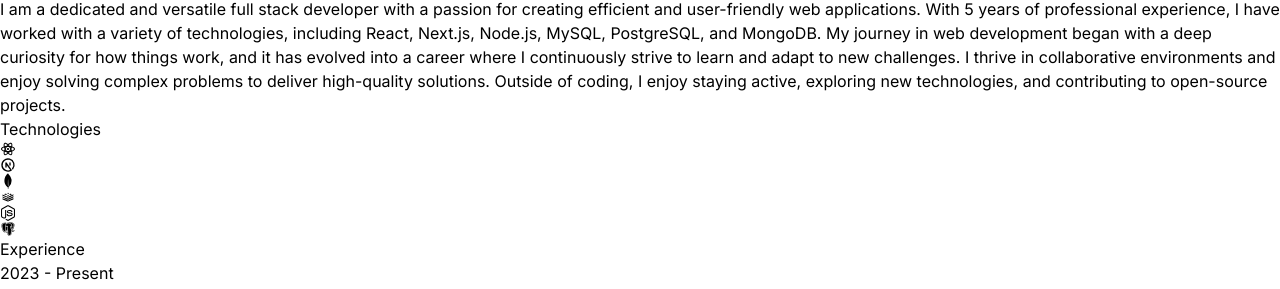
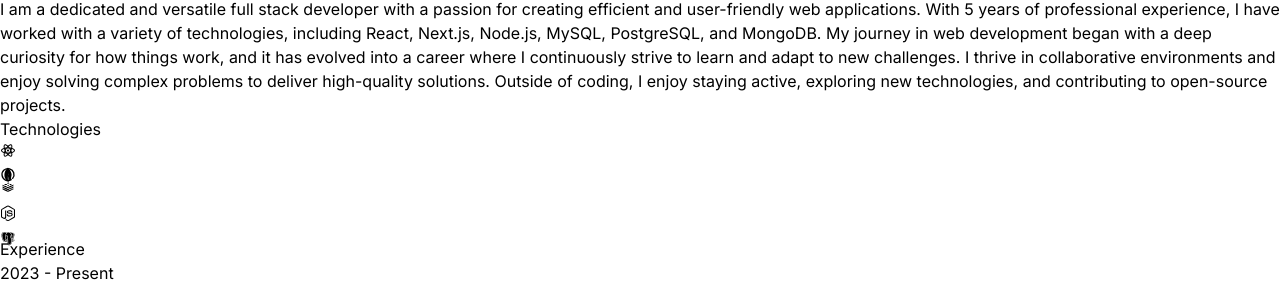
Before and after one commit to muyeen-khan/portfolio-with-react-tailwind, a React (Vite) app: page / in a window 1280 px wide. Shown: the part 1297-1586 px from the top of the page. Built offline with nearby package versions, Linux system fonts and the light colour scheme.

Commit message:
animation added

```diff
--- a/package.json
+++ b/package.json
@@ -10,6 +10,7 @@
     "preview": "vite preview"
   },
   "dependencies": {
+    "framer-motion": "^11.17.0",
     "react": "^18.3.1",
     "react-dom": "^18.3.1",
     "react-icons": "^5.3.0"
--- a/src/components/About.jsx
+++ b/src/components/About.jsx
@@ -1,3 +1,4 @@
+import { motion } from "framer-motion";
 import aboutImg from "../assets/about.jpg";
 import { ABOUT_TEXT } from "../constants/index.js";
 
@@ -8,16 +9,26 @@
         About <span className="text-neutral-500">Me</span>
       </h2>
       <div className="flex flex-wrap">
-        <div className="w-full lg:w-1/2 lg:p-8">
+        <motion.div
+          whileInView={{ x: 0, opacity: 1 }}
+          initial={{ opacity: 0, x: -100 }}
+          transition={{ duration: 1, delay: 0.5 }}
+          className="w-full lg:w-1/2 lg:p-8"
+        >
           <div className="flex justify-center items-center">
             <img className="rounded-2xl" src={aboutImg} alt="about" />
           </div>
-        </div>
-        <div className="w-full lg:w-1/2">
+        </motion.div>
+        <motion.div
+          whileInView={{ x: 0, opacity: 1 }}
+          initial={{ opacity: 0, x: 100 }}
+          transition={{ duration: 1, delay: 0.5 }}
+          className="w-full lg:w-1/2"
+        >
           <div className="flex justify-center lg:justify-start">
             <p className="my-2 max-w-xl py-6">{ABOUT_TEXT}</p>
           </div>
-        </div>
+        </motion.div>
       </div>
     </div>
   );
--- a/src/components/Contact.jsx
+++ b/src/components/Contact.jsx
@@ -1,12 +1,34 @@
+import { motion } from "framer-motion";
 import { CONTACT } from "../constants/index.js";
 
 export default function Contact() {
   return (
     <div className="border-b border-neutral-900 pb-20">
-      <h2 className="text-4xl my-20 text-center">Get In Touch</h2>
+      <motion.h2
+        whileInView={{ y: 0, opacity: 1 }}
+        initial={{ opacity: 0, y: -100 }}
+        transition={{ duration: 0.5 }}
+        className="text-4xl my-20 text-center"
+      >
+        Get In Touch
+      </motion.h2>
       <div className="text-center tracking-tighter">
-        <p className="my-4">{CONTACT.address}</p>
-        <p className="my-4">{CONTACT.phoneNo}</p>
+        <motion.p
+          whileInView={{ x: 0, opacity: 1 }}
+          initial={{ opacity: 0, x: -100 }}
+          transition={{ duration: 1 }}
+          className="my-4"
+        >
+          {CONTACT.address}
+        </motion.p>
+        <motion.p
+          whileInView={{ x: 0, opacity: 1 }}
+          initial={{ opacity: 0, x: 100 }}
+          transition={{ duration: 1 }}
+          className="my-4"
+        >
+          {CONTACT.phoneNo}
+        </motion.p>
         <a className="border-b" href={`mailto:${CONTACT.email}`}>
           {CONTACT.email}
         </a>
--- a/src/components/Experience.jsx
+++ b/src/components/Experience.jsx
@@ -1,16 +1,34 @@
+import { motion } from "framer-motion";
 import { EXPERIENCES } from "../constants/index.js";
 
 function Experience() {
   return (
     <div className="border-b border-neutral-900 pb-4">
-      <h2 className="text-4xl my-20 text-center">Experience</h2>
+      <motion.h2
+        whileInView={{ y: 0, opacity: 1 }}
+        initial={{ opacity: 0, y: -100 }}
+        transition={{ duration: 0.5 }}
+        className="text-4xl my-20 text-center"
+      >
+        Experience
+      </motion.h2>
       <div>
         {EXPERIENCES.map((experience, index) => (
           <div key={index} className="mb-8 flex flex-wrap lg:justify-center">
-            <div className="w-full lg:w-1/4">
+            <motion.div
+              whileInView={{ x: 0, opacity: 1 }}
+              initial={{ opacity: 0, x: -100 }}
+              transition={{ duration: 1 }}
+              className="w-full lg:w-1/4"
+            >
               <p className="mb-2 text-sm text-neutral-400">{experience.year}</p>
-            </div>
-            <div className="w-full lg:w-3/4 max-w-xl">
+            </motion.div>
+            <motion.div
+              whileInView={{ x: 0, opacity: 1 }}
+              initial={{ opacity: 0, x: 100 }}
+              transition={{ duration: 1 }}
+              className="w-full lg:w-3/4 max-w-xl"
+            >
               <h6 className="mb-2 font-semibold">
                 {experience.role} -{" "}
                 <span className="text-sm text-purple-100">
@@ -26,7 +44,7 @@
                   {tech}
                 </span>
               ))}
-            </div>
+            </motion.div>
           </div>
         ))}
       </div>
--- a/src/components/Hero.jsx
+++ b/src/components/Hero.jsx
@@ -1,5 +1,18 @@
+import { motion } from "framer-motion";
 import ProfilePic from "../assets/kevinRushProfile.png";
 import { HERO_CONTENT } from "../constants/index.js";
+
+const container = (delay) => ({
+  hidden: { opacity: 0, x: -100 },
+  visible: {
+    x: 0,
+    opacity: 1,
+    transition: {
+      delay: delay,
+      duration: 0.5,
+    },
+  },
+});
 
 function Hero() {
   return (
@@ -7,20 +20,41 @@
       <div className="flex flex-wrap">
         <div className="w-full lg:w-1/2">
           <div className="flex flex-col items-center lg:items-start">
-            <h1 className="pb-16 text-6xl font-thin tracking-tight lg:mt-16 lg:text-8xl">
+            <motion.h1
+              variants={container(0)}
+              initial="hidden"
+              animate="visible"
+              className="pb-16 text-6xl font-thin tracking-tight lg:mt-16 lg:text-8xl"
+            >
               Muyeen Khan
-            </h1>
-            <span className="bg-gradient-to-r from-pink-300 via-slate-500 to-purple-500 bg-clip-text text-3xl tracking-tight text-transparent">
+            </motion.h1>
+            <motion.span
+              variants={container(0.5)}
+              initial="hidden"
+              animate="visible"
+              className="bg-gradient-to-r from-pink-300 via-slate-500 to-purple-500 bg-clip-text text-3xl tracking-tight text-transparent"
+            >
               MERN Stack Developer
-            </span>
-            <p className="my-2 max-w-xl py-6 font-light tracking-tight">
+            </motion.span>
+            <motion.p
+              variants={container(1)}
+              initial="hidden"
+              animate="visible"
+              className="my-2 max-w-xl py-6 font-light tracking-tight"
+            >
               {HERO_CONTENT}
-            </p>
+            </motion.p>
           </div>
         </div>
         <div className="w-full lg:w-1/2 lg:p-8">
           <div className="flex justify-center">
-            <img src={ProfilePic} alt="Muyeen Khan" />
+            <motion.img
+              variants={container(1.2)}
+              initial={{ opacity: 0, x: 100 }}
+              animate="visible"
+              src={ProfilePic}
+              alt="Muyeen Khan"
+            />
           </div>
         </div>
       </div>
--- a/src/components/Projects.jsx
+++ b/src/components/Projects.jsx
@@ -1,13 +1,26 @@
+import { motion } from "framer-motion";
 import { PROJECTS } from "../constants/index.js";
 
 function Projects() {
   return (
     <div className="border-b border-neutral-900 pb-4">
-      <h2 className="text-4xl my-20 text-center">Projects</h2>
+      <motion.h2
+        whileInView={{ y: 0, opacity: 1 }}
+        initial={{ opacity: 0, y: -100 }}
+        transition={{ duration: 0.5 }}
+        className="text-4xl my-20 text-center"
+      >
+        Projects
+      </motion.h2>
       <div>
         {PROJECTS.map((project, index) => (
           <div key={index} className="mb-8 flex flex-wrap lg:justify-center">
-            <div className="w-full lg:w-1/4">
+            <motion.div
+              whileInView={{ x: 0, opacity: 1 }}
+              initial={{ opacity: 0, x: -100 }}
+              transition={{ duration: 1 }}
+              className="w-full lg:w-1/4"
+            >
               <img
                 src={project.image}
                 alt={project.title}
@@ -15,8 +28,13 @@
                 height={150}
                 className="mb-6 rounded"
               />
-            </div>
-            <div className="w-full lg:w-3/4 max-w-xl">
+            </motion.div>
+            <motion.div
+              whileInView={{ x: 0, opacity: 1 }}
+              initial={{ opacity: 0, x: 100 }}
+              transition={{ duration: 1 }}
+              className="w-full lg:w-3/4 max-w-xl"
+            >
               <h6 className="mb-2 font-semibold">{project.title}</h6>
               <p className="mb-4 text-neutral-400">{project.description}</p>
               {project.technologies.map((tech, index) => (
@@ -27,7 +45,7 @@
                   {tech}
                 </span>
               ))}
-            </div>
+            </motion.div>
           </div>
         ))}
       </div>
--- a/src/components/Technologies.jsx
+++ b/src/components/Technologies.jsx
@@ -1,3 +1,4 @@
+import { motion } from "framer-motion";
 import { BiLogoPostgresql } from "react-icons/bi";
 import { DiRedis } from "react-icons/di";
 import { FaNodeJs } from "react-icons/fa";
@@ -5,30 +6,85 @@
 import { SiMongodb } from "react-icons/si";
 import { TbBrandNextjs } from "react-icons/tb";
 
+const iconVariants = (duration) => ({
+  initial: { y: -10 },
+  animate: {
+    y: [10, -10],
+    transition: {
+      duration: duration,
+      repeat: Infinity,
+      ease: "linear",
+      repeatType: "reverse",
+    },
+  },
+});
+
 function Technologies() {
   return (
     <div className="border-b border-neutral-800 pb-24">
-      <h2 className="my-20 text-center text-4xl">Technologies</h2>
-      <div className="flex flex-wrap justify-center items-center gap-4">
-        <div className="rounded-2xl border-4 border-neutral-800 p-4">
+      <motion.h2
+        whileInView={{ y: 0, opacity: 1 }}
+        initial={{ opacity: 0, y: -100 }}
+        transition={{ duration: 1.5 }}
+        className="my-20 text-center text-4xl"
+      >
+        Technologies
+      </motion.h2>
+      <motion.div
+        whileInView={{ x: 0, opacity: 1 }}
+        initial={{ opacity: 0, x: -100 }}
+        transition={{ duration: 1.5 }}
+        className="flex flex-wrap justify-center items-center gap-4"
+      >
+        <motion.div
+          variants={iconVariants(2.5)}
+          initial="initial"
+          animate="animate"
+          className="rounded-2xl border-4 border-neutral-800 p-4"
+        >
           <RiReactjsLine className="text-7xl text-cyan-400" />
-        </div>
-        <div className="rounded-2xl border-4 border-neutral-800 p-4">
+        </motion.div>
+        <motion.div
+          variants={iconVariants(3)}
+          initial="initial"
+          animate="animate"
+          className="rounded-2xl border-4 border-neutral-800 p-4"
+        >
           <TbBrandNextjs className="text-7xl" />
-        </div>
-        <div className="rounded-2xl border-4 border-neutral-800 p-4">
+        </motion.div>
+        <motion.div
+          variants={iconVariants(5)}
+          initial="initial"
+          animate="animate"
+          className="rounded-2xl border-4 border-neutral-800 p-4"
+        >
           <SiMongodb className="text-7xl text-green-500" />
-        </div>
-        <div className="rounded-2xl border-4 border-neutral-800 p-4">
+        </motion.div>
+        <motion.div
+          variants={iconVariants(6)}
+          initial="initial"
+          animate="animate"
+          className="rounded-2xl border-4 border-neutral-800 p-4"
+        >
           <DiRedis className="text-7xl text-red-700" />
-        </div>
-        <div className="rounded-2xl border-4 border-neutral-800 p-4">
+        </motion.div>
+        <motion.div
+          variants={iconVariants(4)}
+          initial="initial"
+          animate="animate"
+          className="rounded-2xl border-4 border-neutral-800 p-4"
+        >
           <FaNodeJs className="text-7xl text-green-500" />
-        </div>
-        <div className="rounded-2xl border-4 border-neutral-800 p-4">
+        </motion.div>
+        <motion.div
+          variants={iconVariants(3)}
+          initial="initial"
+          animate="animate"
+          className="rounded-2xl border-4 border-neutral-800 p-4"
+        >
           <BiLogoPostgresql className="text-7xl text-sky-700" />
-        </div>
-      </div>
+        </motion.div>
+      </motion.div>
     </div>
   );
 }
```
Also changed, not shown: 1 other file (tests, documents, lock files or other folders).
